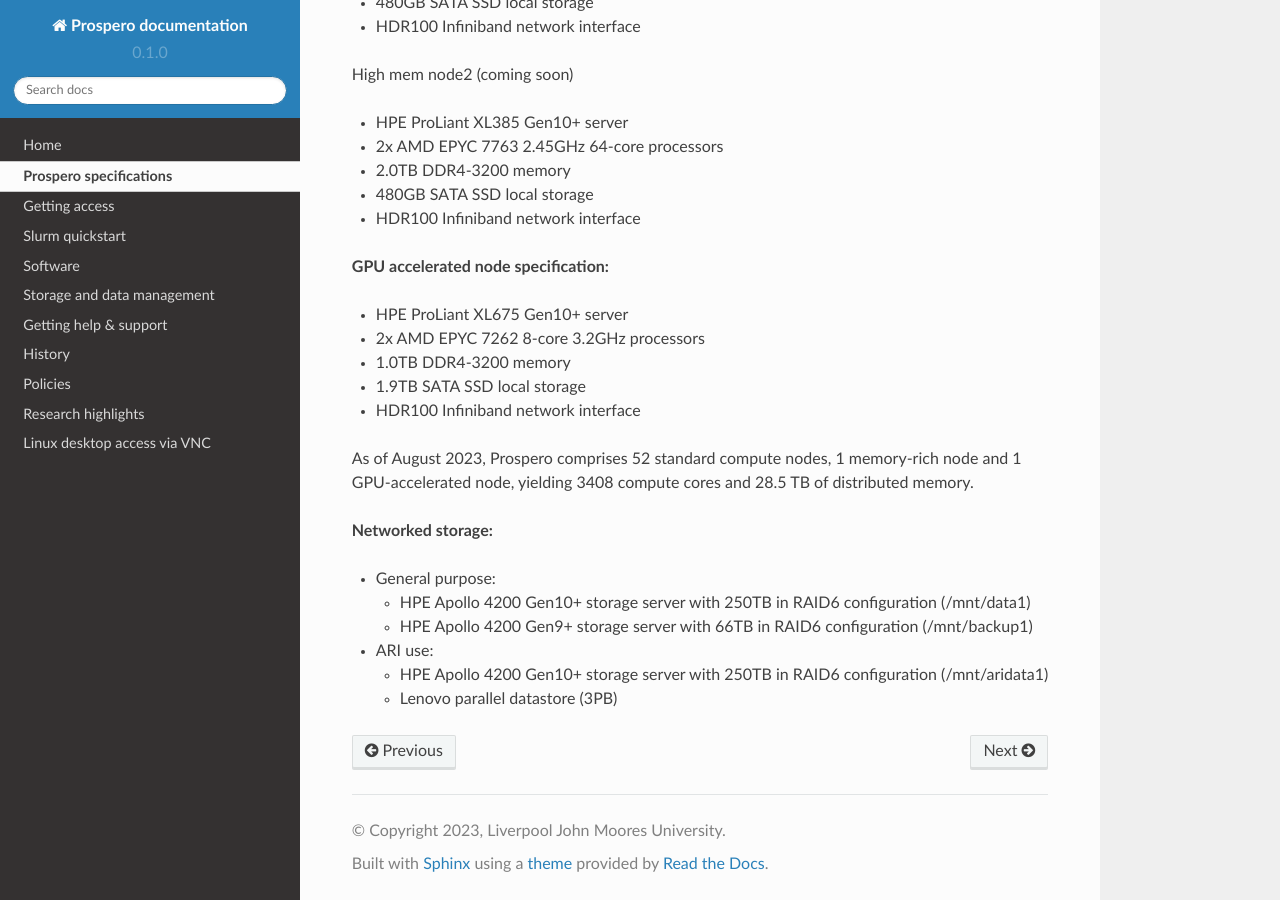
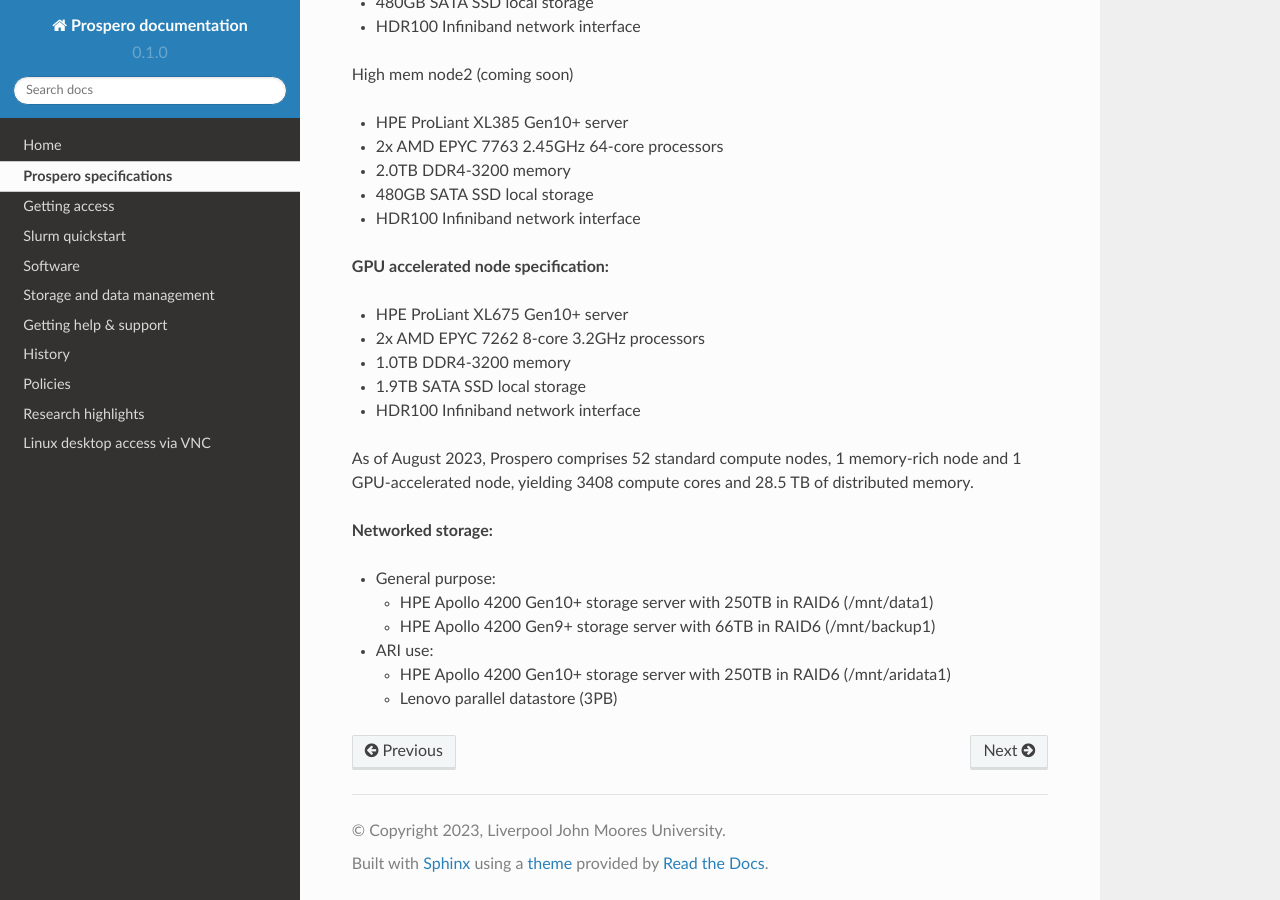
Before and after one commit to astrcrai/prospero-docs, a Sphinx documentation site: the page built from docs/source/specifications.rst, in a window 1280 px wide and 900 px high, scrolled down 649 px. Built offline with Sphinx 7.4.7 and the Read the Docs theme 2.0.0, drawn with Linux system fonts in a browser that asks for light colours.

Commit message:
Update specifications.rst

```diff
--- a/docs/source/specifications.rst
+++ b/docs/source/specifications.rst
@@ -43,10 +43,10 @@
 
 * General purpose:
 
-  * HPE Apollo 4200 Gen10+ storage server with 250TB in RAID6 configuration (/mnt/data1)
-  * HPE Apollo 4200 Gen9+ storage server with 66TB in RAID6 configuration (/mnt/backup1)
+  * HPE Apollo 4200 Gen10+ storage server with 250TB in RAID6 (/mnt/data1)
+  * HPE Apollo 4200 Gen9+ storage server with 66TB in RAID6 (/mnt/backup1)
 
 * ARI use:
 
-  * HPE Apollo 4200 Gen10+ storage server with 250TB in RAID6 configuration (/mnt/aridata1)
+  * HPE Apollo 4200 Gen10+ storage server with 250TB in RAID6 (/mnt/aridata1)
   * Lenovo parallel datastore (3PB)
```
